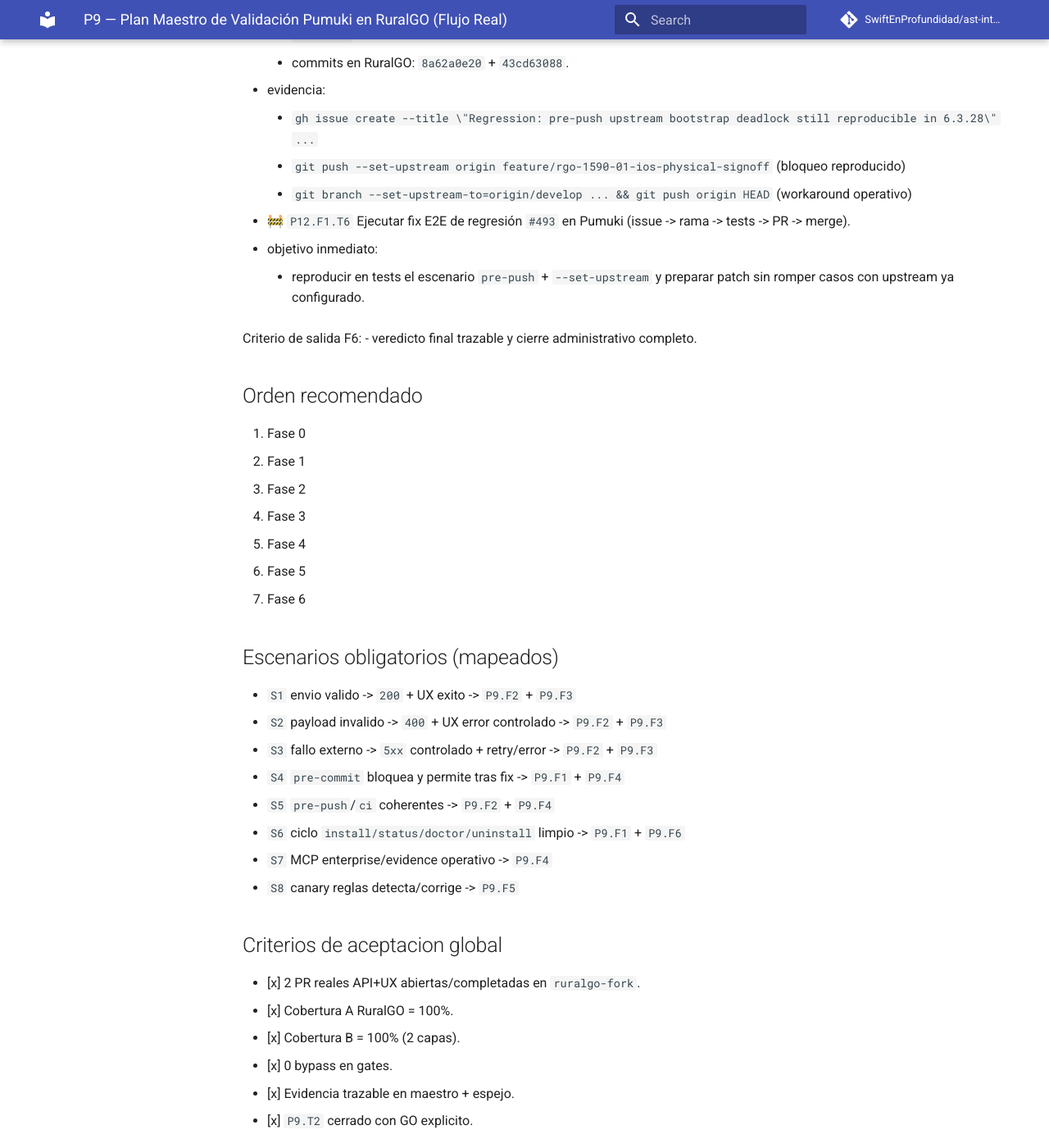
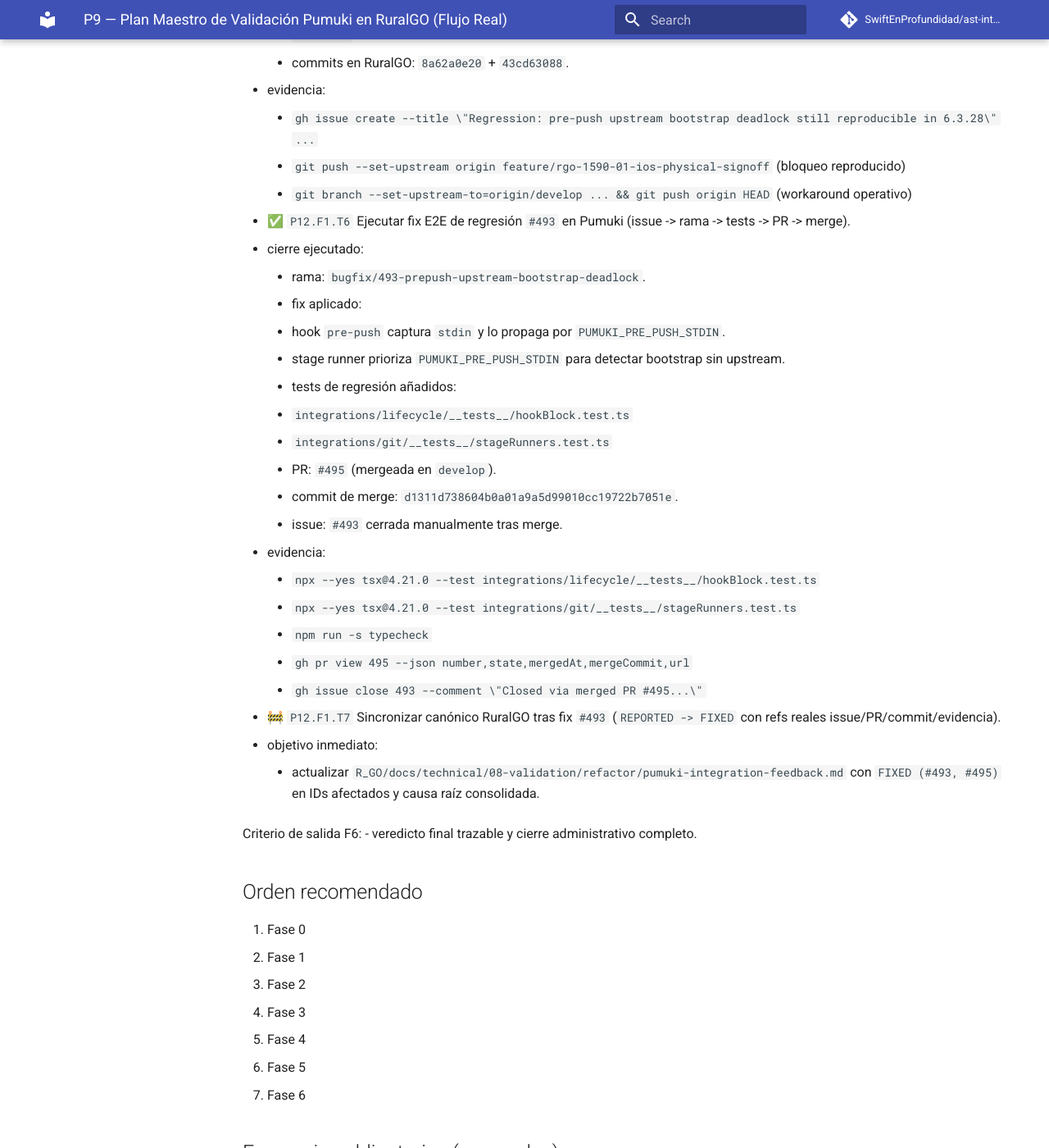
Before and after one commit to SwiftEnProfundidad/ast-intelligence-hooks, an MkDocs documentation site: the page built from docs/seguimiento-completo-validacion-ruralgo-03-03-2026.md, in a window 1280 px wide and 1400 px high, scrolled down 28185 px. Shown: the whole window at 82% size. Built offline with MkDocs 1.6.1 and Material for MkDocs 9.7.7, drawn with Linux system fonts in a browser that asks for light colours; comment, search, counter and statistics services are not loaded.

Commit message:
docs(tracking): close P12.F1.T6 and open P12.F1.T7

```diff
--- a/docs/seguimiento-completo-validacion-ruralgo-03-03-2026.md
+++ b/docs/seguimiento-completo-validacion-ruralgo-03-03-2026.md
@@ -786,9 +786,27 @@ Criterio de salida F5:
     - `gh issue create --title \"Regression: pre-push upstream bootstrap deadlock still reproducible in 6.3.28\" ...`
     - `git push --set-upstream origin feature/rgo-1590-01-ios-physical-signoff` (bloqueo reproducido)
     - `git branch --set-upstream-to=origin/develop ... && git push origin HEAD` (workaround operativo)
-- 🚧 `P12.F1.T6` Ejecutar fix E2E de regresión `#493` en Pumuki (issue -> rama -> tests -> PR -> merge).
+- ✅ `P12.F1.T6` Ejecutar fix E2E de regresión `#493` en Pumuki (issue -> rama -> tests -> PR -> merge).
+  - cierre ejecutado:
+    - rama: `bugfix/493-prepush-upstream-bootstrap-deadlock`.
+    - fix aplicado:
+      - hook `pre-push` captura `stdin` y lo propaga por `PUMUKI_PRE_PUSH_STDIN`.
+      - stage runner prioriza `PUMUKI_PRE_PUSH_STDIN` para detectar bootstrap sin upstream.
+    - tests de regresión añadidos:
+      - `integrations/lifecycle/__tests__/hookBlock.test.ts`
+      - `integrations/git/__tests__/stageRunners.test.ts`
+    - PR: `#495` (mergeada en `develop`).
+    - commit de merge: `d1311d738604b0a01a9a5d99010cc19722b7051e`.
+    - issue: `#493` cerrada manualmente tras merge.
+  - evidencia:
+    - `npx --yes tsx@4.21.0 --test integrations/lifecycle/__tests__/hookBlock.test.ts`
+    - `npx --yes tsx@4.21.0 --test integrations/git/__tests__/stageRunners.test.ts`
+    - `npm run -s typecheck`
+    - `gh pr view 495 --json number,state,mergedAt,mergeCommit,url`
+    - `gh issue close 493 --comment \"Closed via merged PR #495...\"`
+- 🚧 `P12.F1.T7` Sincronizar canónico RuralGO tras fix `#493` (`REPORTED -> FIXED` con refs reales issue/PR/commit/evidencia).
   - objetivo inmediato:
-    - reproducir en tests el escenario `pre-push` + `--set-upstream` y preparar patch sin romper casos con upstream ya configurado.
+    - actualizar `R_GO/docs/technical/08-validation/refactor/pumuki-integration-feedback.md` con `FIXED (#493, #495)` en IDs afectados y causa raíz consolidada.
 
 Criterio de salida F6:
 - veredicto final trazable y cierre administrativo completo.
```
Also changed, not shown: docs/registro-maestro-de-seguimiento.md (+1 -1 lines).
